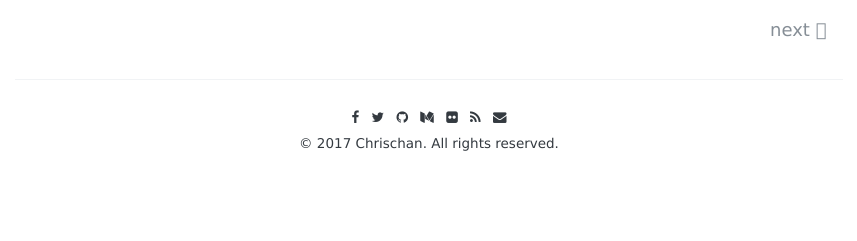
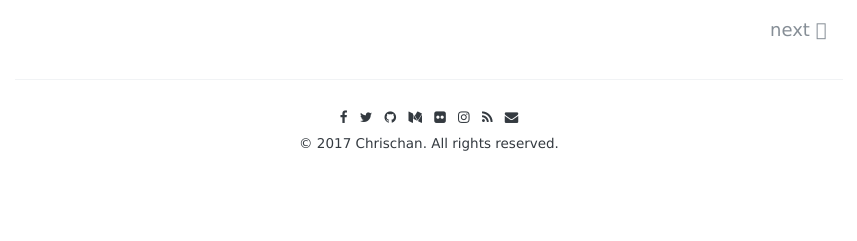
Before and after one commit to netbuk/blog, a Jekyll site: the page built from index.html, in a window 1280 px wide. Shown: the part 1186-1427 px from the top of the page, without its empty margins (211-1068 px from the left). Built offline with Jekyll 4.4.1, drawn with Linux system fonts in a browser that asks for light colours; nearby versions of some CDN libraries; some web fonts are replaced; the list of posts is cut into pages by our own code; comment, search, counter and statistics services are not loaded.

Commit message:
add instagram

```diff
--- a/_config.yml
+++ b/_config.yml
@@ -14,6 +14,7 @@
   tumblr:           your-id
   email:            christian.kantelberg@mailbox.org
   flickr:           christiankantelberg
+  instagram:        der.k
 
 copyright:
   year:             2017
--- a/_includes/footer.html
+++ b/_includes/footer.html
@@ -31,6 +31,10 @@
     <a href="https://flickr.com/photos/{{ site.author.flickr }}"><i class="fa fa-flickr" aria-hidden="true"></i></a>
     {% endif %}
 
+    {% if site.author.instagram %}
+    <a href="https://www.instagram.com/{{ site.author.instagram }}"><i class="fa fa-instagram" aria-hidden="true"></i></a>
+    {% endif %}
+
     <a href="/feed.xml"><i class="fa fa-rss" aria-hidden="true"></i></a>
 
     {% if site.author.email %}
```
